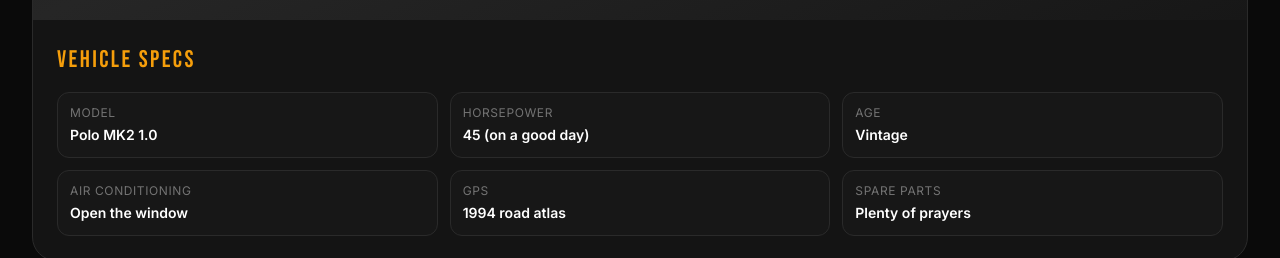
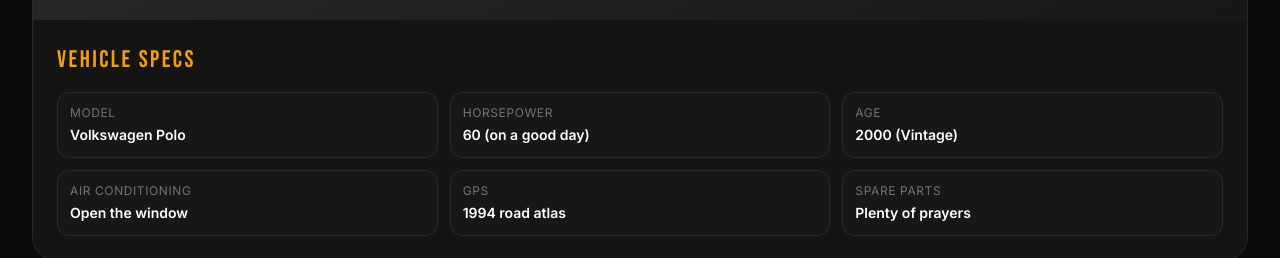
Before and after one commit to LBlend/polomarket, a Next.js app: page / in a window 1280 px wide. Shown: the part 920-1178 px from the top of the page. Built offline with nearby package versions, Linux system fonts and the light colour scheme; no server answers; the database is empty.

Commit message:
fill in some veichle info

```diff
--- a/src/components/TeamHero.tsx
+++ b/src/components/TeamHero.tsx
@@ -25,9 +25,9 @@ const TEAM_MEMBERS = [
 ];
 
 const CAR_SPECS = [
-  { label: "Model", value: "Polo MK2 1.0" },
-  { label: "Horsepower", value: "45 (on a good day)" },
-  { label: "Age", value: "Vintage" },
+  { label: "Model", value: "Volkswagen Polo" },
+  { label: "Horsepower", value: "60 (on a good day)" },
+  { label: "Age", value: "2000 (Vintage)" },
   { label: "Air conditioning", value: "Open the window" },
   { label: "GPS", value: "1994 road atlas" },
   { label: "Spare parts", value: "Plenty of prayers" },
```
